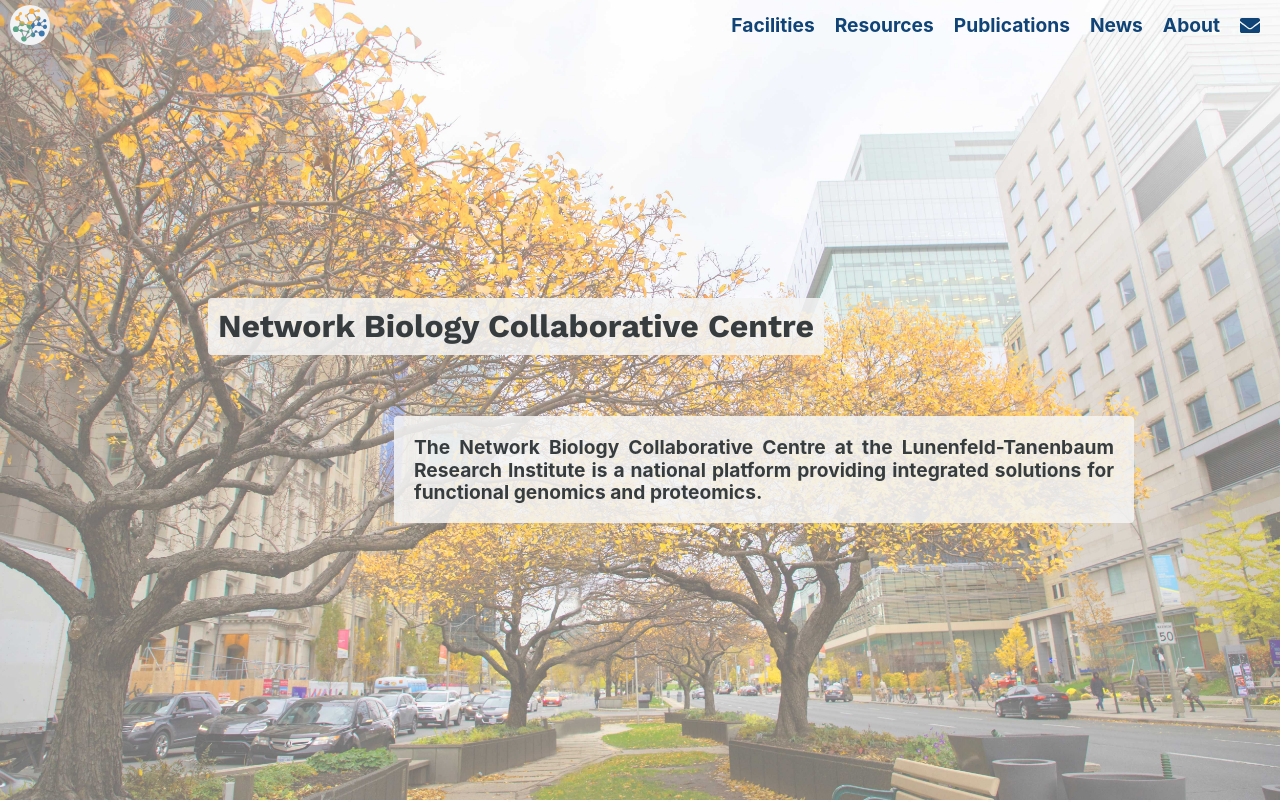
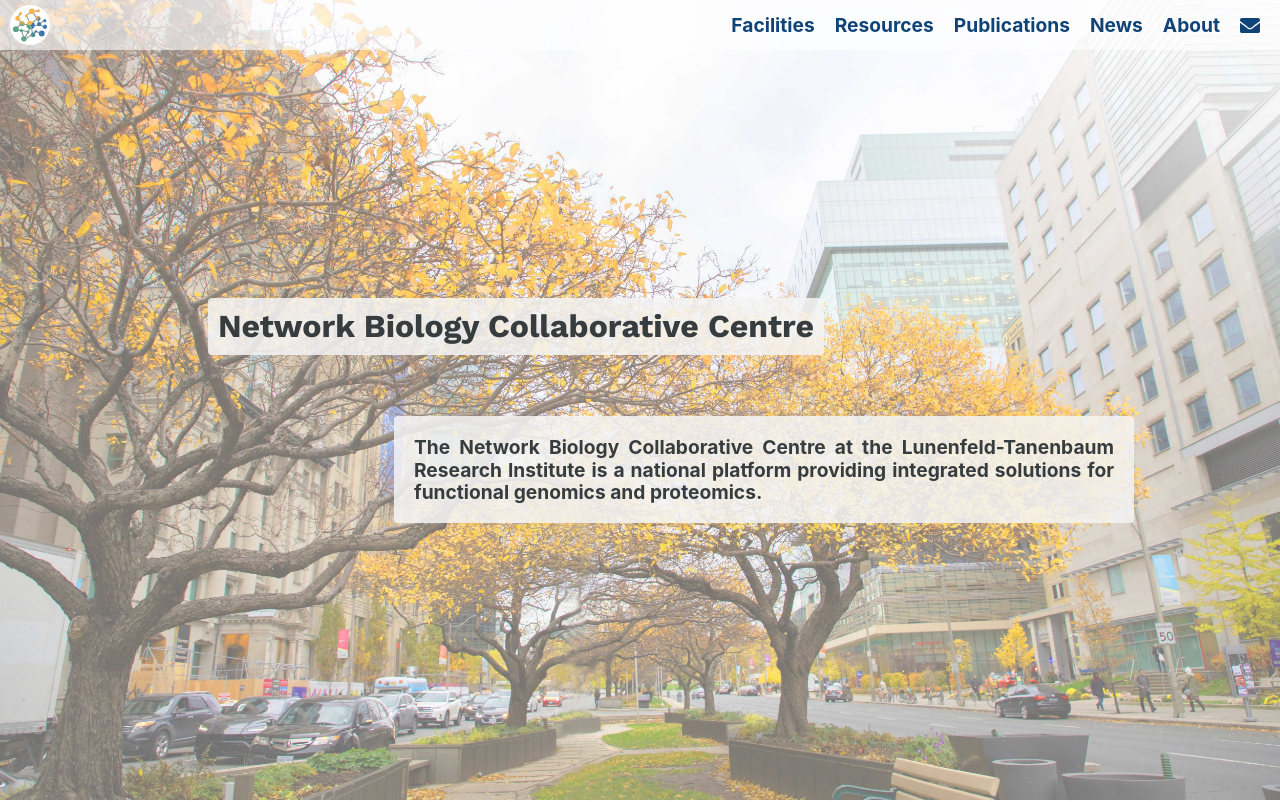
Before and after one commit to gingraslab/nbcc, a React (Create React App) app: page / in a window 1280 px wide. Shown: the top 802 px of the page. Built offline with nearby package versions, Linux system fonts and the light colour scheme.

Commit message:
Add background to navbar

```diff
--- a/src/navbar/navbar.css
+++ b/src/navbar/navbar.css
@@ -1,5 +1,6 @@
 .navbar {
   align-items: center;
+  background-color: rgba(255, 255, 255, 0.6);
   box-sizing: border-box;
   display: flex;
   height: 50px;
```
Also changed, not shown: src/navbar/assets/logo.svg.
